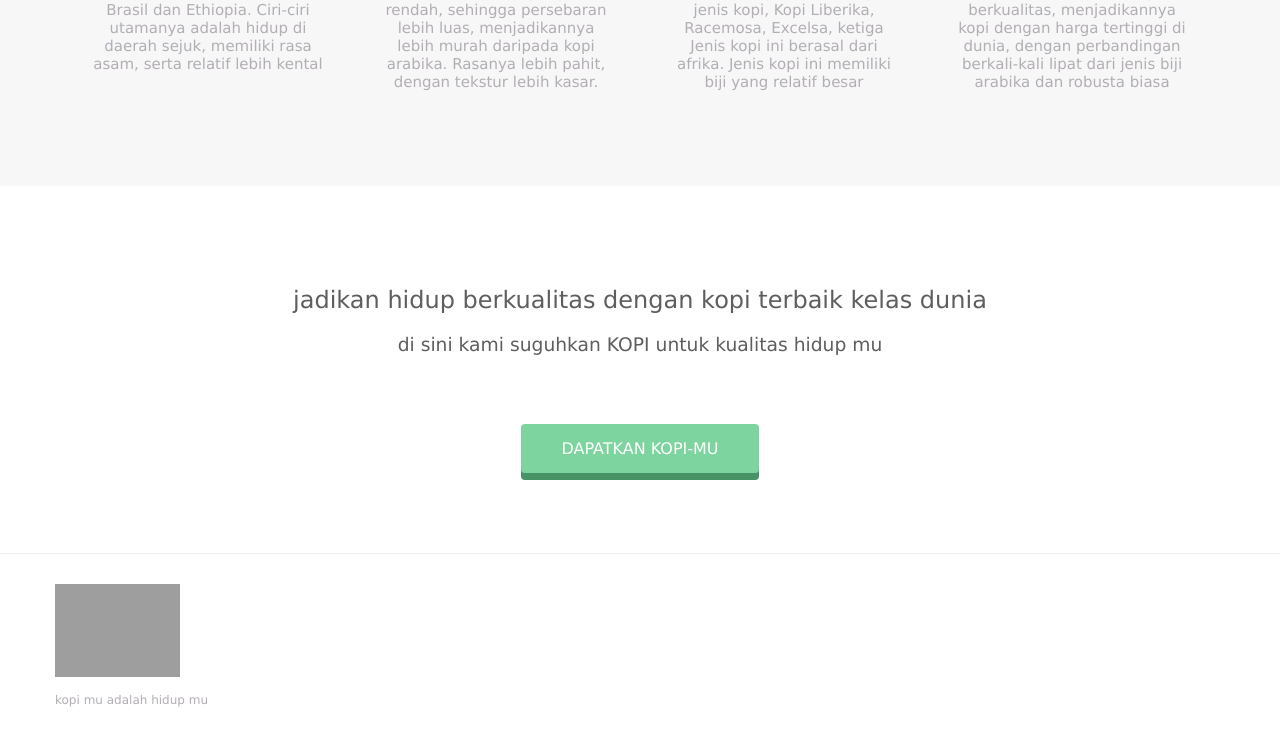
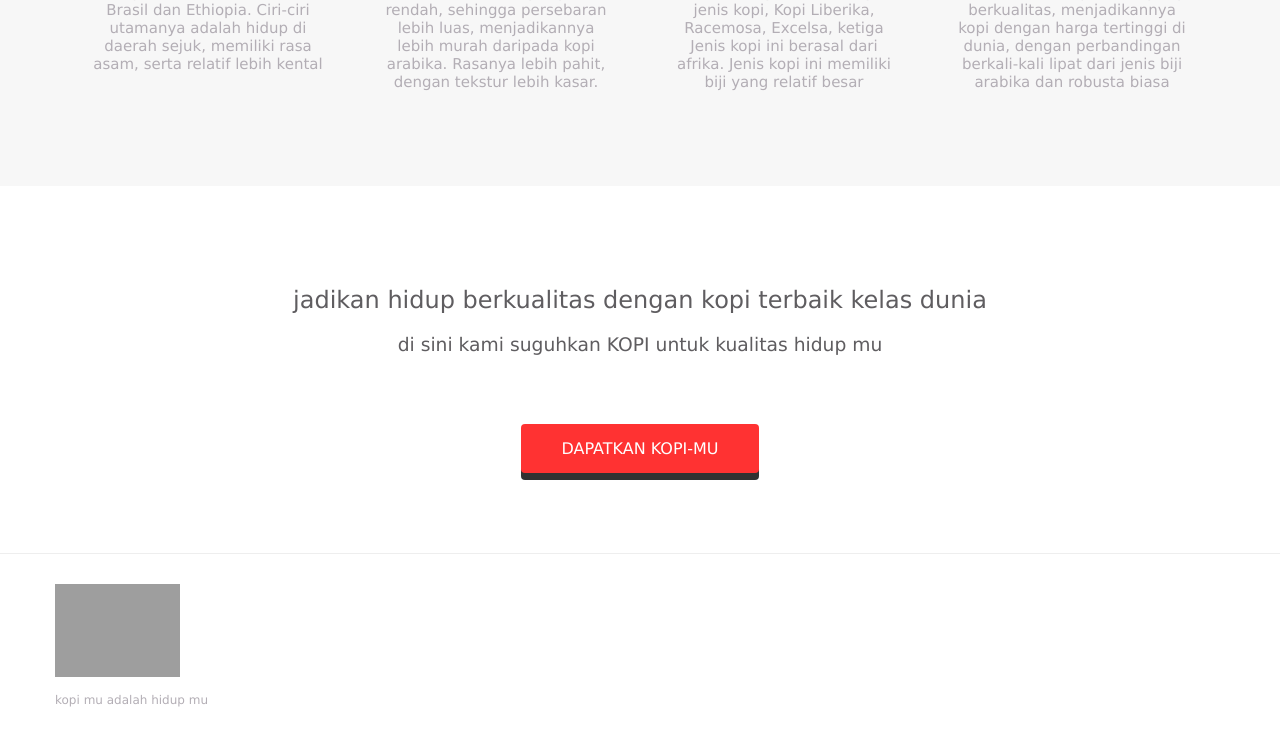
Before and after one commit to achmadgofur/tugas_htmlcss_i03, a plain HTML site: page index.html in a window 1280 px wide. Shown: the part 1168-1907 px from the top of the page. Drawn offline with Linux system fonts and the light colour scheme; grey boxes are pictures that could not be loaded.

Commit message:
Update stylesheet.css

```diff
--- a/stylesheet.css
+++ b/stylesheet.css
@@ -217,9 +217,9 @@ header {
 
 .message {
   padding: 15px 40px;
-  background-color: #5dca88;
+  background-color: #FF0000;
   cursor: pointer;
-  box-shadow: 0 7px #1a7940;
+  box-shadow: 0 7px #000000;
 }
 
 .message:active {
```
